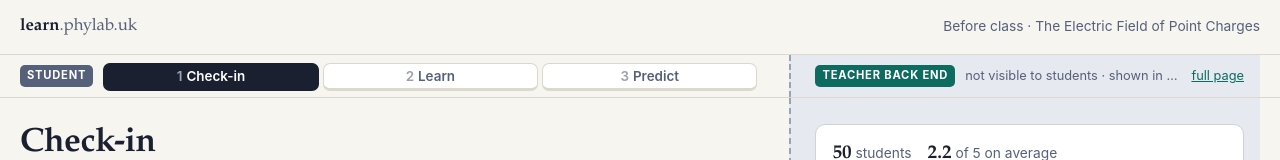
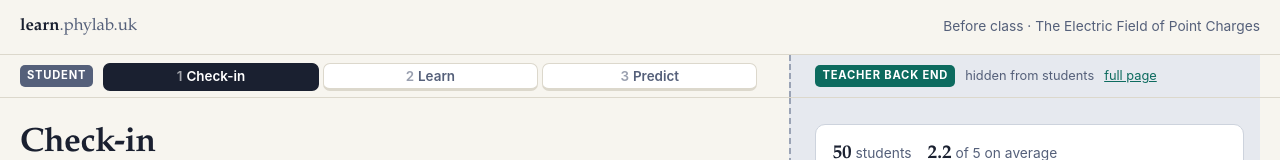
Before and after one commit to broshu/learn.phylab.uk, a plain HTML site: page public/before/index.html in a window 1280 px wide. Shown: the top 160 px of the page. Drawn offline with Linux system fonts and the light colour scheme.

Commit message:
Before class: shorter back-end label
Co-Authored-By: Claude Opus 5.5 <noreply@anthropic.com>
Claude-Session: https://claude.ai/code/session_01KmfsjZPre1yDjCxMEf4nXC

```diff
--- a/public/before/index.html
+++ b/public/before/index.html
@@ -97,7 +97,7 @@
     <li><button type="button" data-go="learn"><b>2</b><span>Learn</span></button></li>
     <li><button type="button" data-go="predict"><b>3</b><span>Predict</span></button></li>
   </ol></div>
-    <div class="tcol"><span class="role t">Teacher back end</span><span class="txt">not visible to students · shown in sync for this demo</span><a href="/teacher/" target="_blank" rel="noopener">full page</a></div>
+    <div class="tcol"><span class="role t">Teacher back end</span><span class="txt">hidden from students</span><a href="/teacher/" target="_blank" rel="noopener">full page</a></div>
   </div>
 </div></nav>
 
```
